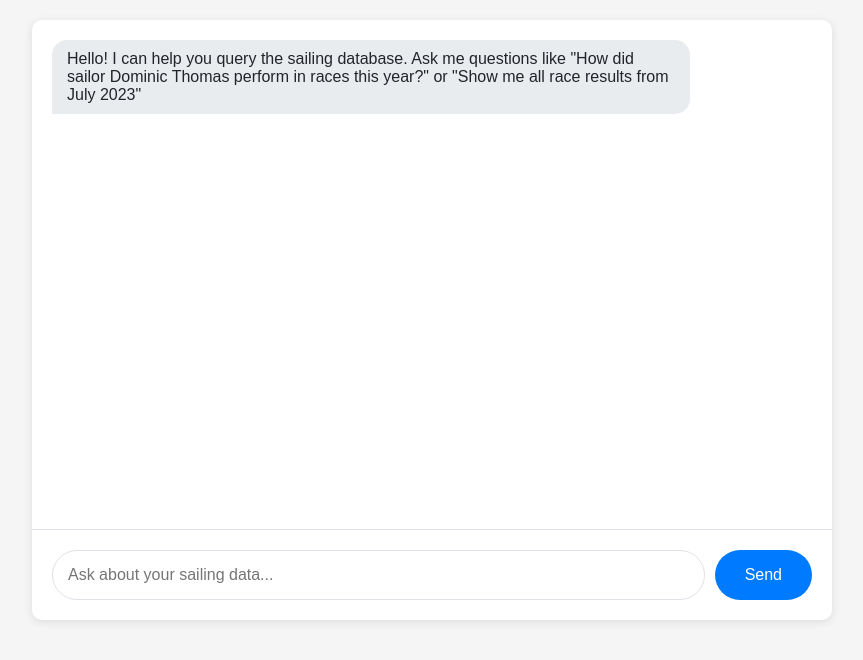
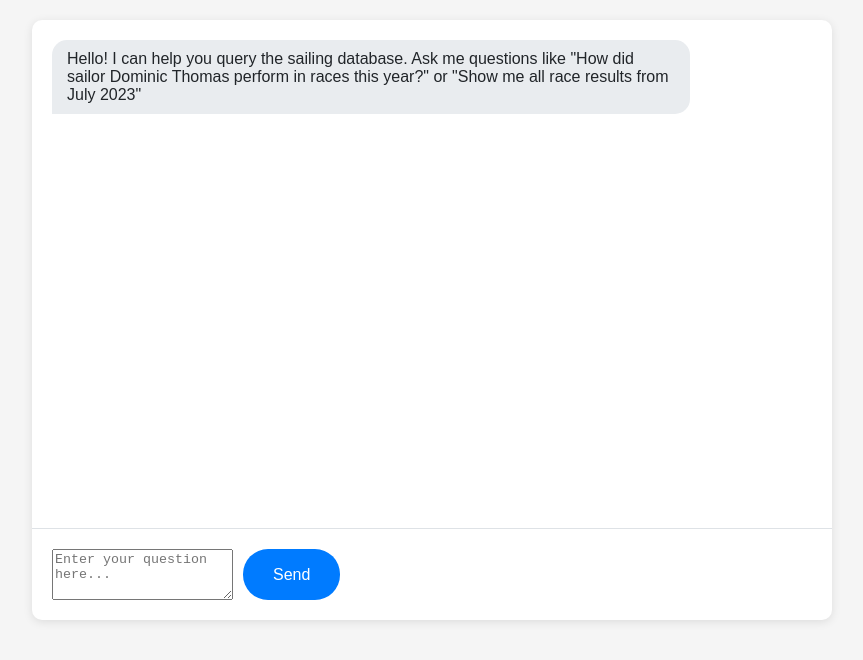
Before and after one commit to thomad99/LAB007-CSV2SQL, a website: page public/chat.html in a window 1280 px wide. Shown: the whole page, without its empty margins (208-1071 px from the left). Drawn offline with nearby package versions, Linux system fonts and the light colour scheme.

Commit message:
Update chat.html

```diff
--- a/public/chat.html
+++ b/public/chat.html
@@ -129,7 +129,7 @@
             <div class="chat-input">
                 <form id="chatForm">
                     <div class="input-group">
-                        <input type="text" id="userInput" placeholder="Ask about your sailing data..." required>
+                        <textarea id="queryInput" class="form-control" rows="3" placeholder="Enter your question here..."></textarea>
                         <button type="submit">Send</button>
                     </div>
                 </form>
```
